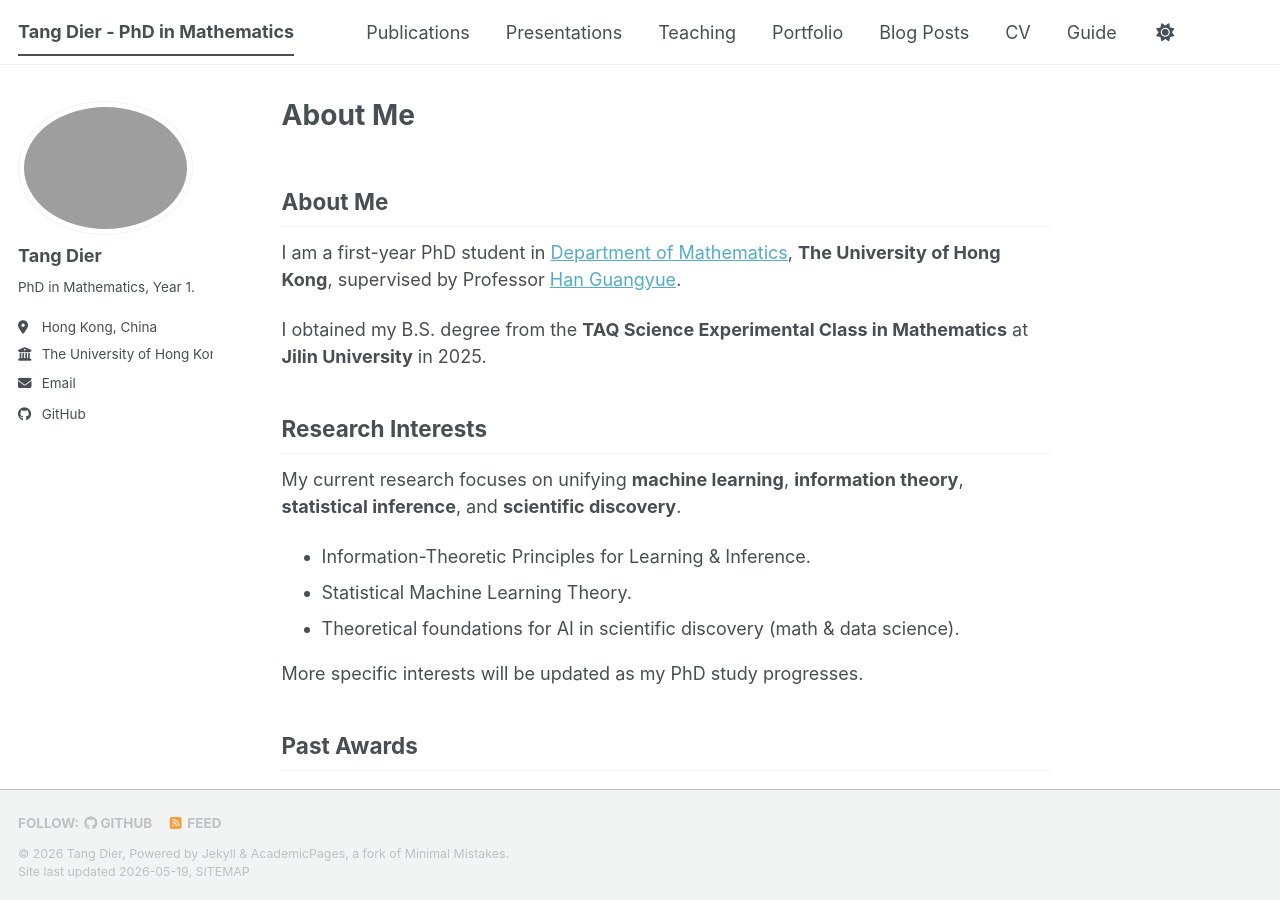
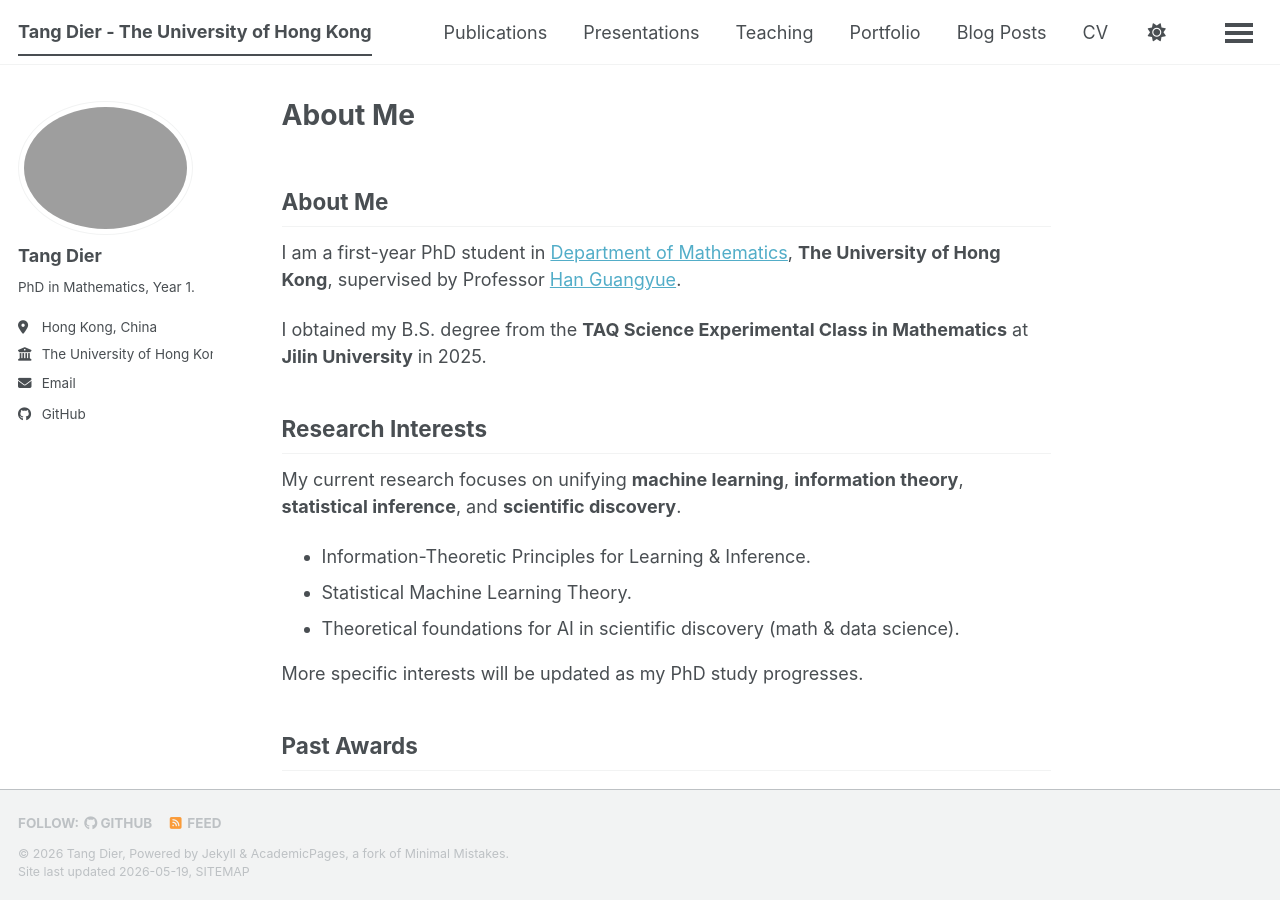
Before and after one commit to TangDier03/tangdier03.github.io, a Jekyll site: the page built from _pages/about.md, in a window 1280 px wide and 900 px high. Built offline with Jekyll 4.4.1, drawn with Linux system fonts in a browser that asks for light colours; a script bundle is joined from its source files by our own code; library files that are not in the unit come from our copies.

Commit message:
Update _config.yml

```diff
--- a/_config.yml
+++ b/_config.yml
@@ -9,7 +9,7 @@
 # Basic Site Settings
 locale                   : "en-US"
 site_theme               : "default" # The available themes options are "default", "air", "sunrise", "mint", "dirt" and "contrast"
-title                    : "Tang Dier - PhD in Mathematics"
+title                    : "Tang Dier - The University of Hong Kong"
 title_separator          : "-"
 name                     : &name "Tang Dier"
 description              : PhD in Mathematics.
```
